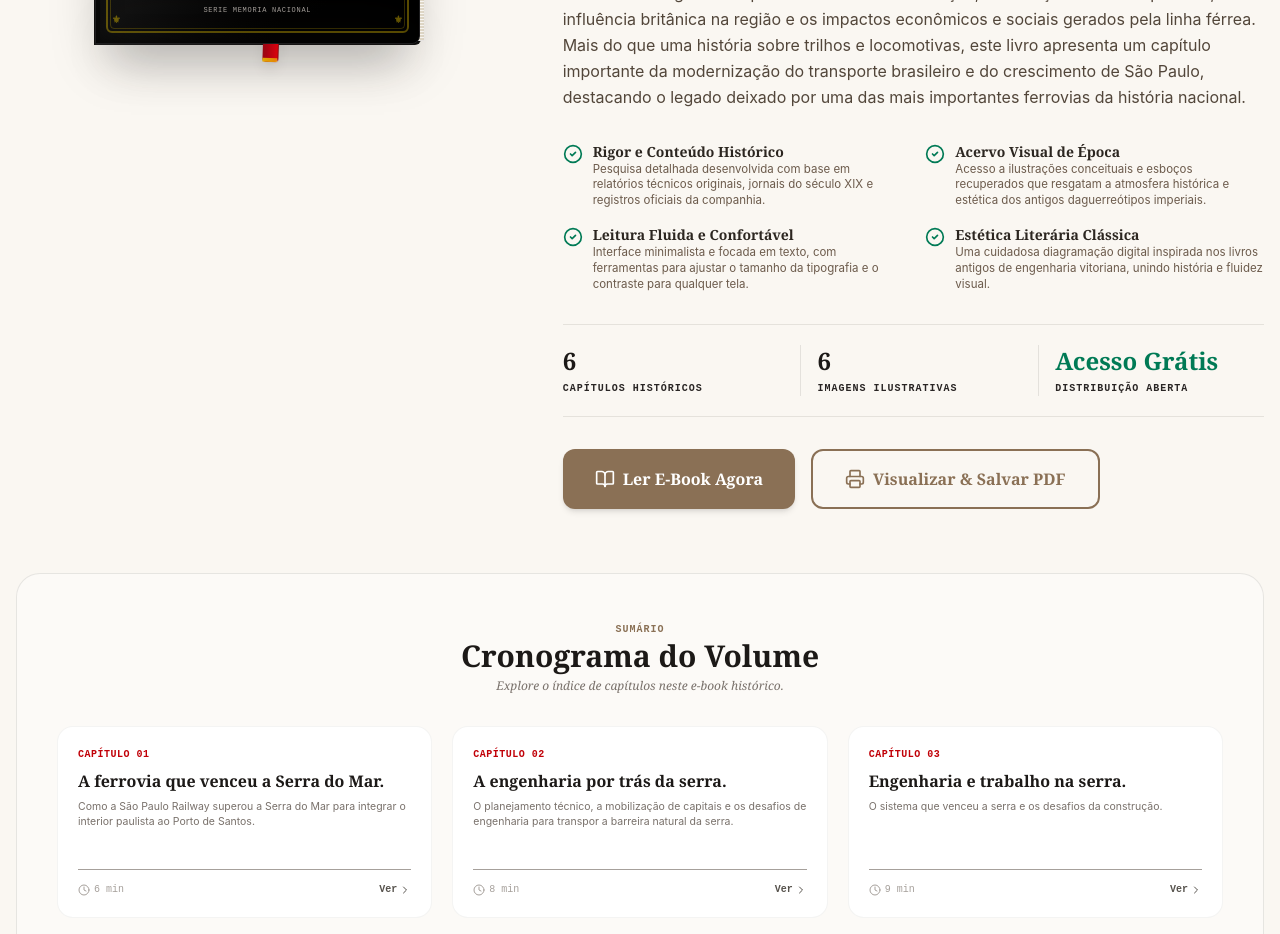
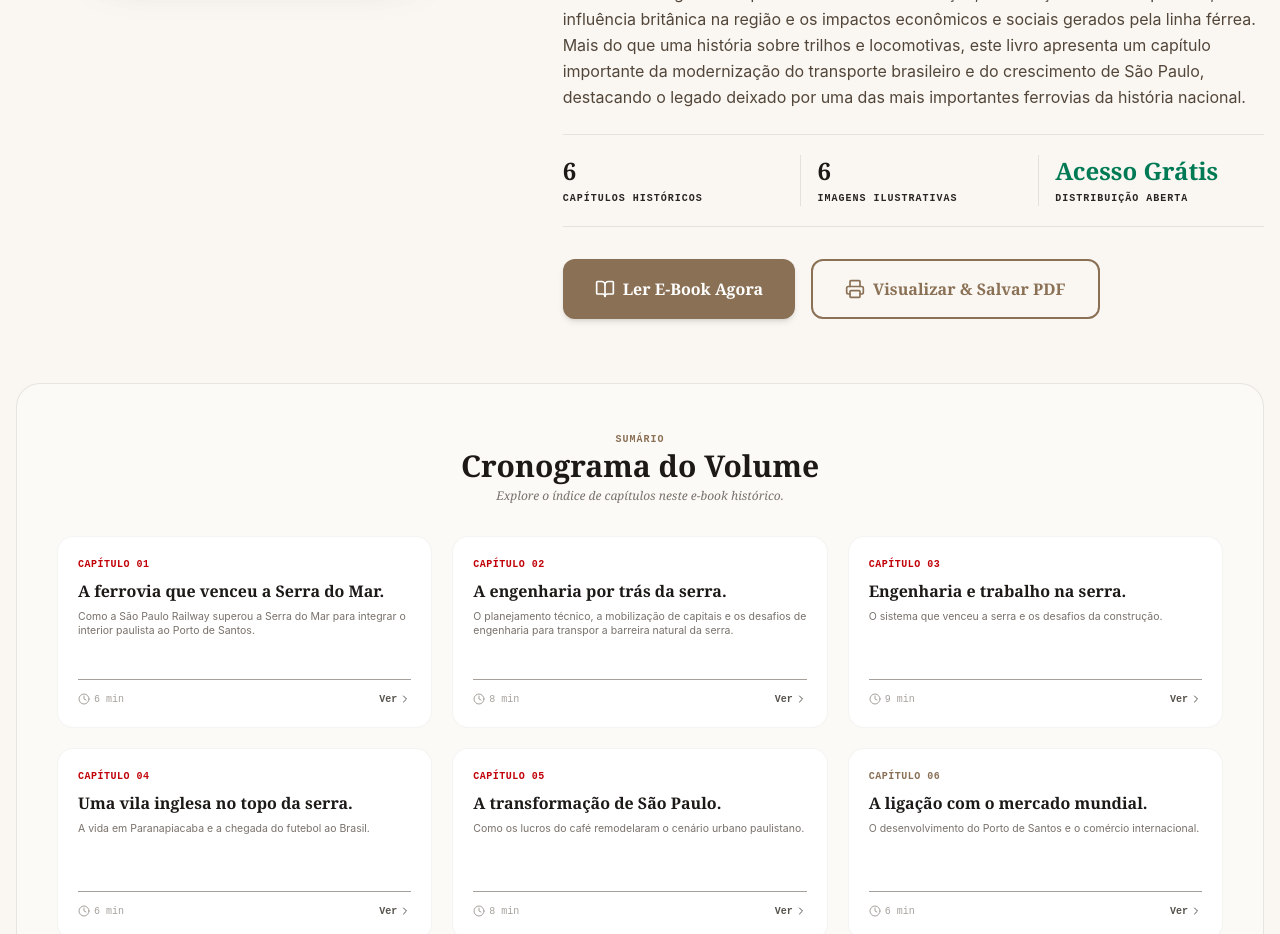
Before and after one commit to SAOPAULORAILWAY/SAOPAULORAILWAY2, a React (Vite) app: page / in a window 1280 px wide. Shown: the part 1020-1954 px from the top of the page. Built offline with nearby package versions, Linux system fonts and the light colour scheme; no server answers; the database is empty.

Commit message:
refactor: remove curated features grid from App.tsx

```diff
--- a/src/App.tsx
+++ b/src/App.tsx
@@ -577,40 +577,7 @@ export default function App() {
                     </p>
                   </div>
 
-                  {/* Curated features grid */}
-                  <div className="grid grid-cols-1 sm:grid-cols-2 gap-x-6 gap-y-4 py-2">
-                    <div className="flex items-start gap-2.5">
-                      <CheckCircle2 className="h-5 w-5 text-emerald-700 shrink-0 mt-0.5" />
-                      <div>
-                        <h4 className="font-serif font-black text-[#2C2620] text-sm">Rigor e Conteúdo Histórico</h4>
-                        <p className="text-[11.5px] text-[#6C5B4C] leading-snug">Pesquisa detalhada desenvolvida com base em relatórios técnicos originais, jornais do século XIX e registros oficiais da companhia.</p>
-                      </div>
-                    </div>
 
-                    <div className="flex items-start gap-2.5">
-                      <CheckCircle2 className="h-5 w-5 text-emerald-700 shrink-0 mt-0.5" />
-                      <div>
-                        <h4 className="font-serif font-black text-[#2C2620] text-sm">Acervo Visual de Época</h4>
-                        <p className="text-[11.5px] text-[#6C5B4C] leading-snug">Acesso a ilustrações conceituais e esboços recuperados que resgatam a atmosfera histórica e estética dos antigos daguerreótipos imperiais.</p>
-                      </div>
-                    </div>
-
-                    <div className="flex items-start gap-2.5">
-                      <CheckCircle2 className="h-5 w-5 text-emerald-700 shrink-0 mt-0.5" />
-                      <div>
-                        <h4 className="font-serif font-black text-[#2C2620] text-sm">Leitura Fluida e Confortável</h4>
-                        <p className="text-[11.5px] text-[#6C5B4C] leading-snug">Interface minimalista e focada em texto, com ferramentas para ajustar o tamanho da tipografia e o contraste para qualquer tela.</p>
-                      </div>
-                    </div>
-
-                    <div className="flex items-start gap-2.5">
-                      <CheckCircle2 className="h-5 w-5 text-emerald-700 shrink-0 mt-0.5" />
-                      <div>
-                        <h4 className="font-serif font-black text-[#2C2620] text-sm">Estética Literária Clássica</h4>
-                        <p className="text-[11.5px] text-[#6C5B4C] leading-snug">Uma cuidadosa diagramação digital inspirada nos livros antigos de engenharia vitoriana, unindo história e fluidez visual.</p>
-                      </div>
-                    </div>
-                  </div>
 
                   {/* Stats bar */}
                   <div className="grid grid-cols-3 gap-3 border-t border-b border-[#2C2620]/10 py-5 select-none">
```
